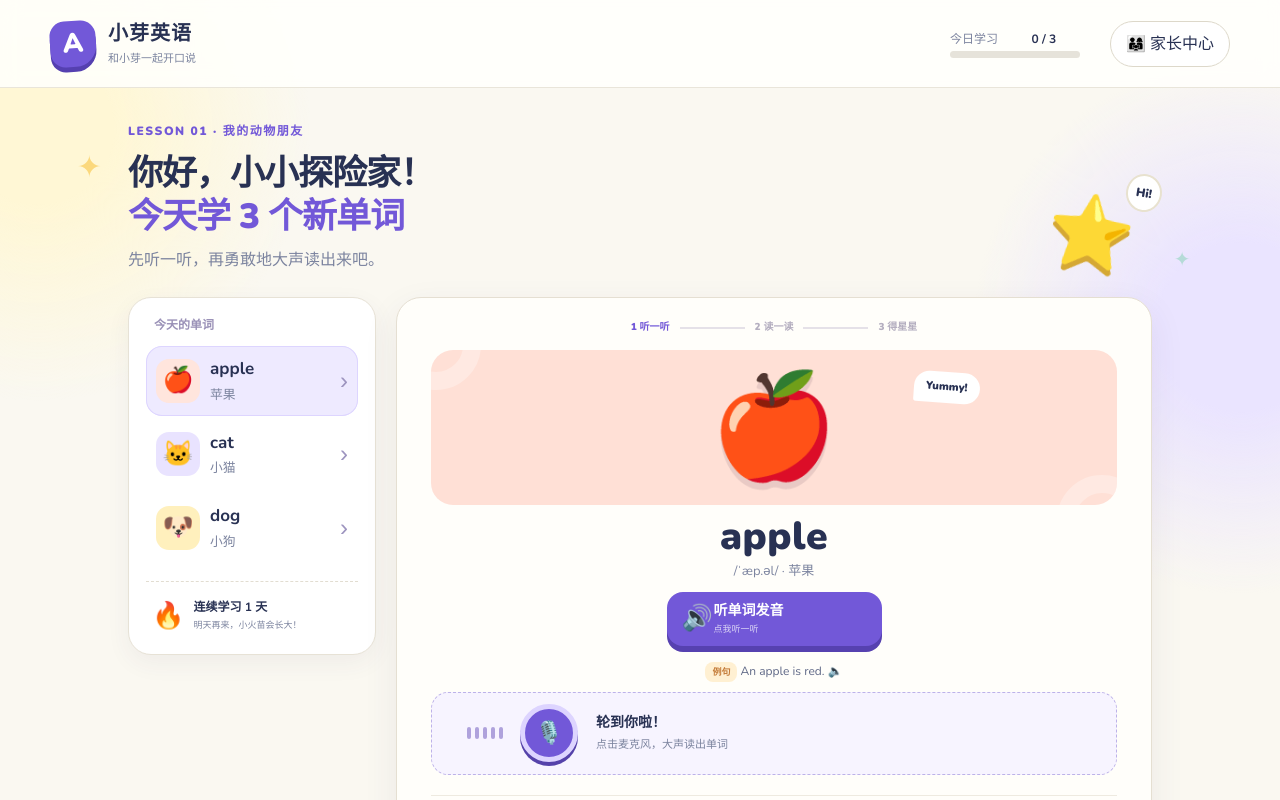
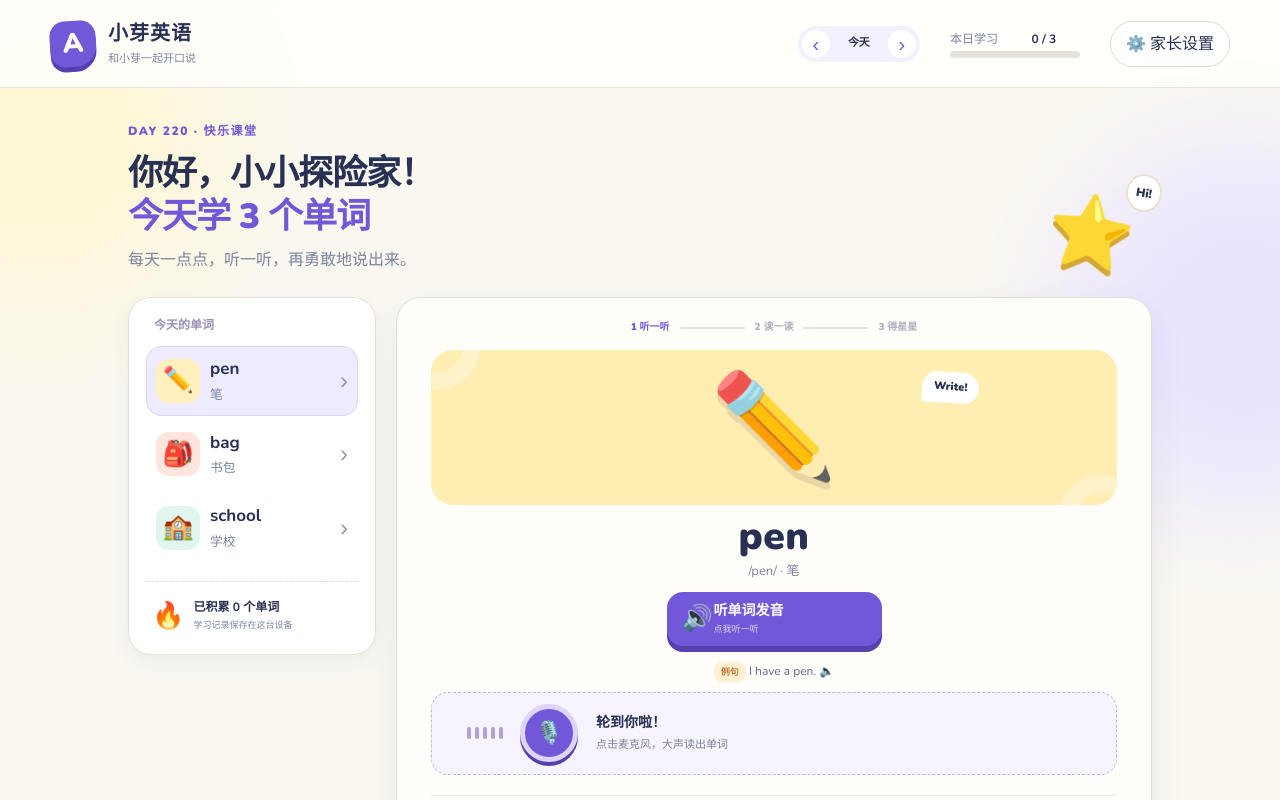
Before and after one commit to zhou9588/kids-english-ai-demo, a Next.js app: page / in a window 1280 px wide. Shown: the top 800 px of the page. Built offline with nearby package versions, Linux system fonts and the light colour scheme.

Commit message:
Expand daily themed lessons

```diff
--- a/app/layout.tsx
+++ b/app/layout.tsx
@@ -15,6 +15,12 @@ export const metadata: Metadata = {
     icon: "/favicon.svg",
     shortcut: "/favicon.svg",
   },
+  openGraph: {
+    title: "小芽英语 · 每天勇敢开口说",
+    description: "每天 3–5 个主题单词，听发音、练跟读、智能复习。",
+    images: [{ url: "/og.png", width: 1731, height: 909, alt: "小芽英语儿童英语启蒙" }],
+  },
+  twitter: { card: "summary_large_image", images: ["/og.png"] },
 };
 
 export default function RootLayout({
--- a/app/page.tsx
+++ b/app/page.tsx
@@ -1,128 +1,52 @@
 "use client";
+import { useEffect, useMemo, useRef, useState } from "react";
 
-import { useEffect, useRef, useState } from "react";
+type Word={word:string;phonetic:string;zh:string;emoji:string;bubble:string;sentence:string;tone:string;theme:string;score:number;tip:string};
+const bank:Word[]=[
+ {word:"apple",phonetic:"/ˈæp.əl/",zh:"苹果",emoji:"🍎",bubble:"Yummy!",sentence:"An apple is red.",tone:"coral",theme:"水果乐园",score:92,tip:"开头的 /æ/ 音很清楚！"},
+ {word:"banana",phonetic:"/bəˈnɑː.nə/",zh:"香蕉",emoji:"🍌",bubble:"Sweet!",sentence:"I like bananas.",tone:"yellow",theme:"水果乐园",score:90,tip:"每个音节都读得很完整！"},
+ {word:"orange",phonetic:"/ˈɒr.ɪndʒ/",zh:"橙子",emoji:"🍊",bubble:"Juicy!",sentence:"The orange is round.",tone:"coral",theme:"水果乐园",score:91,tip:"结尾的 /dʒ/ 音很棒！"},
+ {word:"grape",phonetic:"/ɡreɪp/",zh:"葡萄",emoji:"🍇",bubble:"Pop!",sentence:"These grapes are purple.",tone:"violet",theme:"水果乐园",score:93,tip:"长元音 /eɪ/ 很清楚！"},
+ {word:"cat",phonetic:"/kæt/",zh:"小猫",emoji:"🐱",bubble:"Meow!",sentence:"The cat is cute.",tone:"violet",theme:"动物朋友",score:88,tip:"短短的 /æ/ 音读得很好！"},
+ {word:"dog",phonetic:"/dɒɡ/",zh:"小狗",emoji:"🐶",bubble:"Woof!",sentence:"The dog can run.",tone:"yellow",theme:"动物朋友",score:95,tip:"结尾的 /g/ 音很有力！"},
+ {word:"bird",phonetic:"/bɜːd/",zh:"小鸟",emoji:"🐦",bubble:"Tweet!",sentence:"A bird can fly.",tone:"mint",theme:"动物朋友",score:90,tip:"中间的长音读得很稳！"},
+ {word:"fish",phonetic:"/fɪʃ/",zh:"小鱼",emoji:"🐟",bubble:"Splash!",sentence:"The fish can swim.",tone:"mint",theme:"动物朋友",score:92,tip:"结尾的 /ʃ/ 音很轻！"},
+ {word:"red",phonetic:"/red/",zh:"红色",emoji:"🔴",bubble:"Bright!",sentence:"My ball is red.",tone:"coral",theme:"彩虹颜色",score:94,tip:"开头的 /r/ 音很自然！"},
+ {word:"blue",phonetic:"/bluː/",zh:"蓝色",emoji:"🔵",bubble:"Cool!",sentence:"The sky is blue.",tone:"mint",theme:"彩虹颜色",score:91,tip:"结尾的 /uː/ 音拉得很好！"},
+ {word:"green",phonetic:"/ɡriːn/",zh:"绿色",emoji:"🟢",bubble:"Fresh!",sentence:"The leaf is green.",tone:"mint",theme:"彩虹颜色",score:90,tip:"长音 /iː/ 很清楚！"},
+ {word:"yellow",phonetic:"/ˈjel.əʊ/",zh:"黄色",emoji:"🟡",bubble:"Sunny!",sentence:"The sun is yellow.",tone:"yellow",theme:"彩虹颜色",score:93,tip:"两个音节衔接得很好！"},
+ {word:"mom",phonetic:"/mɒm/",zh:"妈妈",emoji:"👩",bubble:"Hello!",sentence:"My mom is kind.",tone:"coral",theme:"我的家人",score:94,tip:"两个 /m/ 音都很清楚！"},
+ {word:"dad",phonetic:"/dæd/",zh:"爸爸",emoji:"👨",bubble:"Hi!",sentence:"My dad is funny.",tone:"mint",theme:"我的家人",score:92,tip:"开头和结尾都读得很完整！"},
+ {word:"baby",phonetic:"/ˈbeɪ.bi/",zh:"宝宝",emoji:"👶",bubble:"Giggle!",sentence:"The baby is happy.",tone:"yellow",theme:"我的家人",score:91,tip:"重音放得很准确！"},
+ {word:"family",phonetic:"/ˈfæm.əl.i/",zh:"家人",emoji:"👨‍👩‍👧",bubble:"Together!",sentence:"I love my family.",tone:"violet",theme:"我的家人",score:89,tip:"三个音节读得很有节奏！"},
+ {word:"book",phonetic:"/bʊk/",zh:"书",emoji:"📚",bubble:"Read!",sentence:"This is my book.",tone:"violet",theme:"快乐课堂",score:93,tip:"短元音 /ʊ/ 很准确！"},
+ {word:"pen",phonetic:"/pen/",zh:"笔",emoji:"✏️",bubble:"Write!",sentence:"I have a pen.",tone:"yellow",theme:"快乐课堂",score:94,tip:"每个音都很清楚！"},
+ {word:"bag",phonetic:"/bæɡ/",zh:"书包",emoji:"🎒",bubble:"Ready!",sentence:"My bag is purple.",tone:"coral",theme:"快乐课堂",score:91,tip:"结尾的 /g/ 音很棒！"},
+ {word:"school",phonetic:"/skuːl/",zh:"学校",emoji:"🏫",bubble:"Let’s go!",sentence:"I go to school.",tone:"mint",theme:"快乐课堂",score:90,tip:"辅音组合 /sk/ 读得很好！"}
+];
+const key="sprout-english-v2";
+function dayNumber(date:string){return Math.floor((new Date(`${date}T12:00:00`).getTime()-new Date("2026-01-01T12:00:00").getTime())/86400000)}
+function isoDate(d:Date){return `${d.getFullYear()}-${String(d.getMonth()+1).padStart(2,"0")}-${String(d.getDate()).padStart(2,"0")}`}
 
-const words = [
-  { word: "apple", sound: "/ˈæp.əl/", zh: "苹果", emoji: "🍎", color: "coral", sentence: "An apple is red." },
-  { word: "cat", sound: "/kæt/", zh: "小猫", emoji: "🐱", color: "violet", sentence: "The cat is cute." },
-  { word: "dog", sound: "/dɒɡ/", zh: "小狗", emoji: "🐶", color: "yellow", sentence: "The dog can run." },
-];
-
-export default function Home() {
-  const [current, setCurrent] = useState(0);
-  const [learned, setLearned] = useState<boolean[]>([false, false, false]);
-  const [recording, setRecording] = useState(false);
-  const [result, setResult] = useState<{ score: number; title: string; tip: string } | null>(null);
-  const [message, setMessage] = useState("");
-  const timer = useRef<ReturnType<typeof setTimeout> | null>(null);
-  const item = words[current];
-
-  useEffect(() => () => { if (timer.current) clearTimeout(timer.current); }, []);
-
-  function speak(text: string) {
-    if (!("speechSynthesis" in window)) { setMessage("当前浏览器不支持语音播放"); return; }
-    window.speechSynthesis.cancel();
-    const utter = new SpeechSynthesisUtterance(text);
-    utter.lang = "en-US";
-    utter.rate = 0.72;
-    utter.pitch = 1.08;
-    window.speechSynthesis.speak(utter);
-    setMessage("仔细听，再跟我读一遍吧！");
-  }
-
-  async function startPractice() {
-    setResult(null);
-    setMessage("");
-    try {
-      const stream = await navigator.mediaDevices?.getUserMedia({ audio: true });
-      setRecording(true);
-      timer.current = setTimeout(() => {
-        stream?.getTracks().forEach((track) => track.stop());
-        finishPractice();
-      }, 2600);
-    } catch {
-      setMessage("没有开启麦克风也没关系，先听一听，再点击模拟评分吧。");
-      setRecording(true);
-      timer.current = setTimeout(finishPractice, 1800);
-    }
-  }
-
-  function finishPractice() {
-    setRecording(false);
-    const scores = [92, 88, 95];
-    const next = [...learned];
-    next[current] = true;
-    setLearned(next);
-    setResult({ score: scores[current], title: "太棒啦！", tip: current === 0 ? "开头的 /æ/ 音很清楚，再慢慢读一次会更棒。" : current === 1 ? "短短的 /æ/ 音读得很好！" : "结尾的 /g/ 音很有力！" });
-  }
-
-  function chooseWord(index: number) {
-    if (timer.current) clearTimeout(timer.current);
-    setRecording(false);
-    setResult(null);
-    setMessage("");
-    setCurrent(index);
-  }
-
-  const complete = learned.filter(Boolean).length;
-
-  return (
-    <main>
-      <div className="sky-deco star-one">✦</div><div className="sky-deco star-two">✦</div>
-      <header className="topbar">
-        <div className="brand"><span className="brand-mark">A</span><span><b>小芽英语</b><small>和小芽一起开口说</small></span></div>
-        <div className="today"><span>今日学习</span><b>{complete} / {words.length}</b><div className="mini-progress"><i style={{ width: `${(complete / words.length) * 100}%` }} /></div></div>
-        <button className="parent" aria-label="家长中心">👨‍👩‍👧 <span>家长中心</span></button>
-      </header>
-
-      <section className="hero">
-        <div>
-          <p className="eyebrow">LESSON 01 · 我的动物朋友</p>
-          <h1>你好，小小探险家！<br/><span>今天学 3 个新单词</span></h1>
-          <p className="subtitle">先听一听，再勇敢地大声读出来吧。</p>
-        </div>
-        <div className="mascot" aria-hidden="true"><span>⭐</span><div>Hi!</div></div>
-      </section>
-
-      <section className="workspace">
-        <nav className="word-list" aria-label="选择单词">
-          <p>今天的单词</p>
-          {words.map((word, index) => (
-            <button key={word.word} onClick={() => chooseWord(index)} className={`word-tab ${index === current ? "active" : ""}`}>
-              <span className={`tab-emoji ${word.color}`}>{word.emoji}</span>
-              <span><b>{word.word}</b><small>{word.zh}</small></span>
-              {learned[index] ? <i className="done">✓</i> : <i className="arrow">›</i>}
-            </button>
-          ))}
-          <div className="streak"><span>🔥</span><p><b>连续学习 1 天</b><small>明天再来，小火苗会长大！</small></p></div>
-        </nav>
-
-        <article className="lesson-card">
-          <div className="step-line"><span className="on">1 听一听</span><i></i><span className={recording || result ? "on" : ""}>2 读一读</span><i></i><span className={result ? "on" : ""}>3 得星星</span></div>
-          <div className={`picture ${item.color}`}><span>{item.emoji}</span><div className="bubble">{current === 0 ? "Yummy!" : current === 1 ? "Meow!" : "Woof!"}</div></div>
-          <div className="word-heading"><h2>{item.word}</h2><p>{item.sound} · {item.zh}</p></div>
-          <button className="listen" onClick={() => speak(item.word)}><span>🔊</span><b>听单词发音</b><small>点我听一听</small></button>
-          <p className="example"><span>例句</span> {item.sentence} <button onClick={() => speak(item.sentence)} aria-label="播放例句">🔈</button></p>
-
-          {!result ? (
-            <div className={`practice ${recording ? "is-recording" : ""}`}>
-              <div className="waves"><i/><i/><i/><i/><i/></div>
-              <button onClick={recording ? finishPractice : startPractice} disabled={false} aria-label={recording ? "结束跟读" : "开始跟读"}><span>🎙️</span></button>
-              <div className="practice-copy"><b>{recording ? "正在听你读…" : "轮到你啦！"}</b><small>{recording ? `大声读：${item.word}` : "点击麦克风，大声读出单词"}</small></div>
-              {message && <p className="message">{message}</p>}
-            </div>
-          ) : (
-            <div className="result" aria-live="polite">
-              <div className="score"><b>{result.score}</b><span>分</span></div>
-              <div><h3>{result.title} <span>⭐</span></h3><p>{result.tip}</p><small>演示评分 · 正式版将接入音素级评测</small></div>
-              <button onClick={startPractice}>再读一次</button>
-            </div>
-          )}
-
-          <div className="next-row"><span>本课获得 <b>{complete * 2} ⭐</b></span><button onClick={() => chooseWord((current + 1) % words.length)}>{current === words.length - 1 ? "回到第一个" : "下一个单词"} <b>→</b></button></div>
-        </article>
-      </section>
-      <footer><span>💡</span><p><b>给家长的小提示</b> 每天练习 5–10 分钟就够啦。多鼓励、少纠错，让孩子爱上开口说英语！</p></footer>
-    </main>
-  );
+export default function Home(){
+ const today=isoDate(new Date()); const [date,setDate]=useState(today); const [amount,setAmount]=useState(3); const [current,setCurrent]=useState(0); const [done,setDone]=useState<Record<string,string[]>>({}); const [recording,setRecording]=useState(false); const [result,setResult]=useState(false); const [settings,setSettings]=useState(false); const timer=useRef<ReturnType<typeof setTimeout>|null>(null);
+ useEffect(()=>{try{const saved=JSON.parse(localStorage.getItem(key)||"{}");setDone(saved.done||{});setAmount(saved.amount||3)}catch{}},[]);
+ useEffect(()=>{localStorage.setItem(key,JSON.stringify({done,amount}))},[done,amount]);
+ const lesson=useMemo(()=>{const n=Math.max(0,dayNumber(date));const start=(n*amount)%bank.length;const fresh=Array.from({length:amount},(_,i)=>bank[(start+i)%bank.length]);const learned=new Set(Object.values(done).flat());if(n%3===0&&learned.size&&fresh.length>2){const review=bank.find(w=>learned.has(w.word)&&!fresh.some(x=>x.word===w.word));if(review)fresh[fresh.length-1]={...review,theme:`复习 · ${review.theme}`}}return fresh},[date,amount,done]);
+ useEffect(()=>{setCurrent(0);setResult(false);setRecording(false)},[date,amount]);
+ const item=lesson[current]||bank[0], completed=done[date]||[], complete=lesson.filter(w=>completed.includes(w.word)).length;
+ function speak(text:string){if(!("speechSynthesis" in window))return; speechSynthesis.cancel();const u=new SpeechSynthesisUtterance(text);u.lang="en-US";u.rate=.72;u.pitch=1.08;speechSynthesis.speak(u)}
+ async function practice(){setResult(false);setRecording(true);let stream:MediaStream|undefined;try{stream=await navigator.mediaDevices?.getUserMedia({audio:true})}catch{}timer.current=setTimeout(()=>{stream?.getTracks().forEach(t=>t.stop());setRecording(false);setResult(true);setDone(x=>({...x,[date]:Array.from(new Set([...(x[date]||[]),item.word]))}))},2200)}
+ function changeDay(step:number){const d=new Date(`${date}T12:00:00`);d.setDate(d.getDate()+step);setDate(isoDate(d))}
+ const label=date===today?"今天":new Date(`${date}T12:00:00`).toLocaleDateString("zh-CN",{month:"short",day:"numeric"});
+ return <main>
+  <header className="topbar"><div className="brand"><span className="brand-mark">A</span><span><b>小芽英语</b><small>和小芽一起开口说</small></span></div><div className="date-nav"><button onClick={()=>changeDay(-1)}>‹</button><b>{label}</b><button onClick={()=>changeDay(1)}>›</button></div><div className="today"><span>本日学习</span><b>{complete} / {lesson.length}</b><div className="mini-progress"><i style={{width:`${complete/lesson.length*100}%`}}/></div></div><button className="parent" onClick={()=>setSettings(!settings)}>⚙️ <span>家长设置</span></button></header>
+  {settings&&<section className="settings"><div><b>每日学习数量</b><small>建议初学者每天 3 个词</small></div>{[3,4,5].map(n=><button key={n} className={amount===n?"selected":""} onClick={()=>setAmount(n)}>{n} 个</button>)}<button className="close" onClick={()=>setSettings(false)}>完成</button></section>}
+  <section className="hero"><div><p className="eyebrow">DAY {String(Math.max(1,dayNumber(date)+1)).padStart(2,"0")} · {lesson[0]?.theme}</p><h1>你好，小小探险家！<br/><span>{date===today?"今天":"这一天"}学 {lesson.length} 个单词</span></h1><p className="subtitle">每天一点点，听一听，再勇敢地说出来。</p></div><div className="mascot"><span>⭐</span><div>Hi!</div></div></section>
+  <section className="workspace"><nav className="word-list"><p>{label}的单词</p>{lesson.map((w,i)=><button key={`${w.word}-${i}`} onClick={()=>{setCurrent(i);setResult(false)}} className={`word-tab ${i===current?"active":""}`}><span className={`tab-emoji ${w.tone}`}>{w.emoji}</span><span><b>{w.word}</b><small>{w.zh}{w.theme.startsWith("复习")?" · 复习":""}</small></span>{completed.includes(w.word)?<i className="done">✓</i>:<i className="arrow">›</i>}</button>)}<div className="streak"><span>🔥</span><p><b>已积累 {new Set(Object.values(done).flat()).size} 个单词</b><small>学习记录保存在这台设备</small></p></div></nav>
+  <article className="lesson-card"><div className="step-line"><span className="on">1 听一听</span><i/><span className={recording||result?"on":""}>2 读一读</span><i/><span className={result?"on":""}>3 得星星</span></div><div className={`picture ${item.tone}`}><span>{item.emoji}</span><div className="bubble">{item.bubble}</div></div><div className="word-heading"><h2>{item.word}</h2><p>{item.phonetic} · {item.zh}</p></div><button className="listen" onClick={()=>speak(item.word)}><span>🔊</span><b>听单词发音</b><small>点我听一听</small></button><p className="example"><span>例句</span> {item.sentence} <button onClick={()=>speak(item.sentence)}>🔈</button></p>
+  {!result?<div className={`practice ${recording?"is-recording":""}`}><div className="waves"><i/><i/><i/><i/><i/></div><button onClick={practice}><span>🎙️</span></button><div className="practice-copy"><b>{recording?"正在听你读…":"轮到你啦！"}</b><small>{recording?`大声读：${item.word}`:"点击麦克风，大声读出单词"}</small></div></div>:<div className="result"><div className="score"><b>{item.score}</b><span>分</span></div><div><h3>太棒啦！ ⭐</h3><p>{item.tip}</p><small>演示评分 · 正式版将接入音素级评测</small></div><button onClick={practice}>再读一次</button></div>}
+  <div className="next-row"><span>本日获得 <b>{complete*2} ⭐</b></span><button onClick={()=>{setCurrent((current+1)%lesson.length);setResult(false)}}>{current===lesson.length-1?"回到第一个":"下一个单词"} <b>→</b></button></div></article></section>
+  <footer><span>💡</span><p><b>智能复习</b> 每隔几天，课程会自动加入一个学过的单词；更换设备时学习记录不会自动同步。</p></footer>
+ </main>
 }
```
Also changed, not shown: app/globals.css, public/og.png (added), 4 other files (tests, documents, lock files or other folders).
